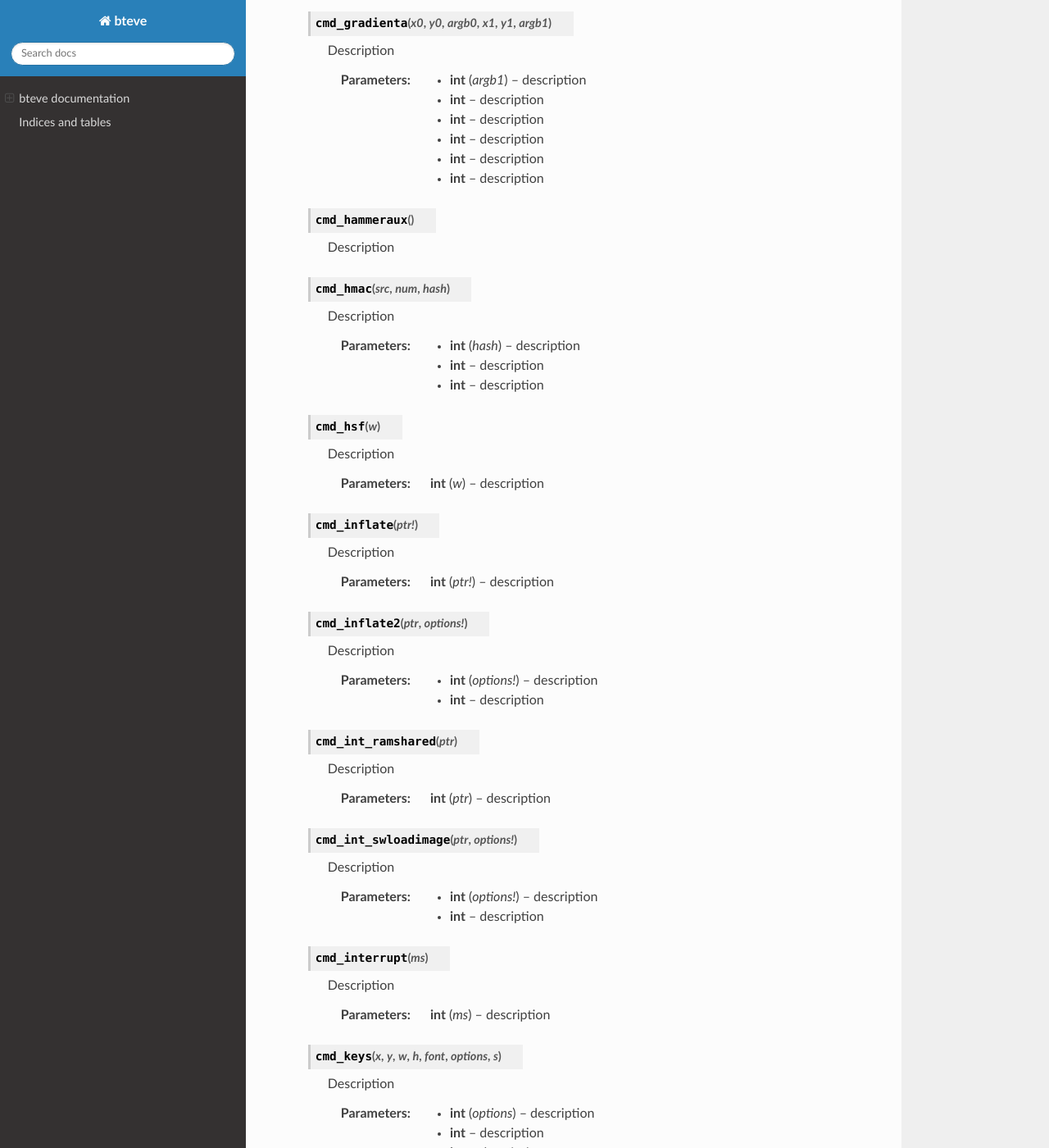
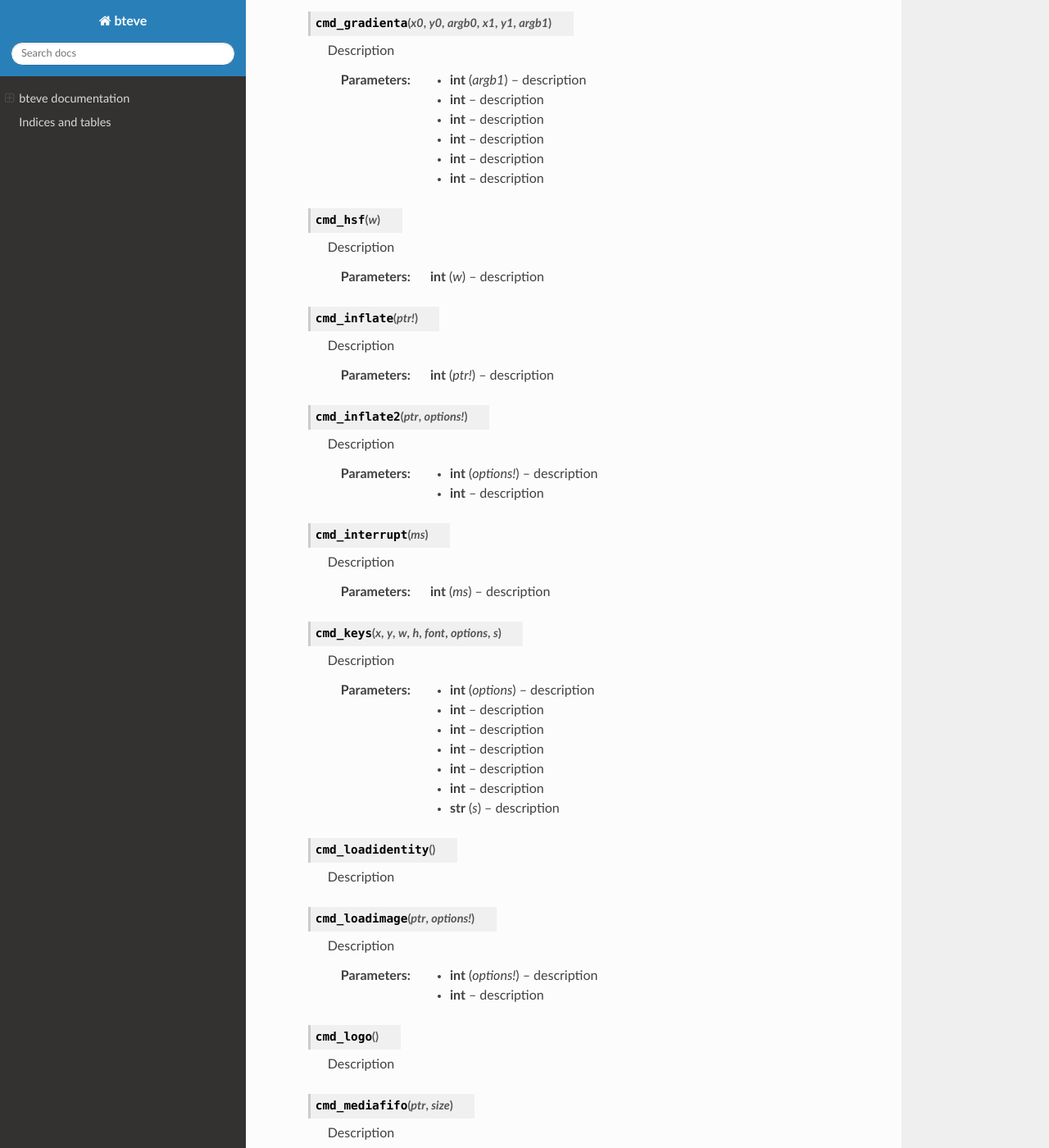
Before and after one commit to jamesbowman/py-bteve, a Sphinx documentation site: the page built from docs/index.rst, in a window 1280 px wide and 1400 px high, scrolled down 20997 px. Shown: the whole window at 82% size. Built offline with Sphinx 7.4.7 and the Read the Docs theme 2.0.0, drawn with Linux system fonts in a browser that asks for light colours; some of the changed text lies outside the part shown.

Commit message:
Remove unused commands

```diff
--- a/docs/index.rst
+++ b/docs/index.rst
@@ -959,19 +959,6 @@ The class :class:`EVE` contains all the methods for acting on the EVE hardware.
       :param y1 int: description
       :param argb1 int: description
 
-  .. method:: cmd_hammeraux()
-
-      Description
-
-
-  .. method:: cmd_hmac(src, num, hash)
-
-      Description
-
-      :param src int: description
-      :param num int: description
-      :param hash int: description
-
   .. method:: cmd_hsf(w)
 
       Description
@@ -985,19 +972,6 @@ The class :class:`EVE` contains all the methods for acting on the EVE hardware.
       :param ptr! int: description
 
   .. method:: cmd_inflate2(ptr, options!)
-
-      Description
-
-      :param ptr int: description
-      :param options! int: description
-
-  .. method:: cmd_int_ramshared(ptr)
-
-      Description
-
-      :param ptr int: description
-
-  .. method:: cmd_int_swloadimage(ptr, options!)
 
       Description
 
@@ -1021,12 +995,6 @@ The class :class:`EVE` contains all the methods for acting on the EVE hardware.
       :param font int: description
       :param options int: description
       :param s str: description
-
-  .. method:: cmd_linetime(dst)
-
-      Description
-
-      :param dst int: description
 
   .. method:: cmd_loadidentity()
 
@@ -1254,14 +1222,6 @@ The class :class:`EVE` contains all the methods for acting on the EVE hardware.
       Description
 
       :param handle int: description
-
-  .. method:: cmd_sha1(src, num, hash)
-
-      Description
-
-      :param src int: description
-      :param num int: description
-      :param hash int: description
 
   .. method:: cmd_sketch(x, y, w, h, ptr, format)
 
```
